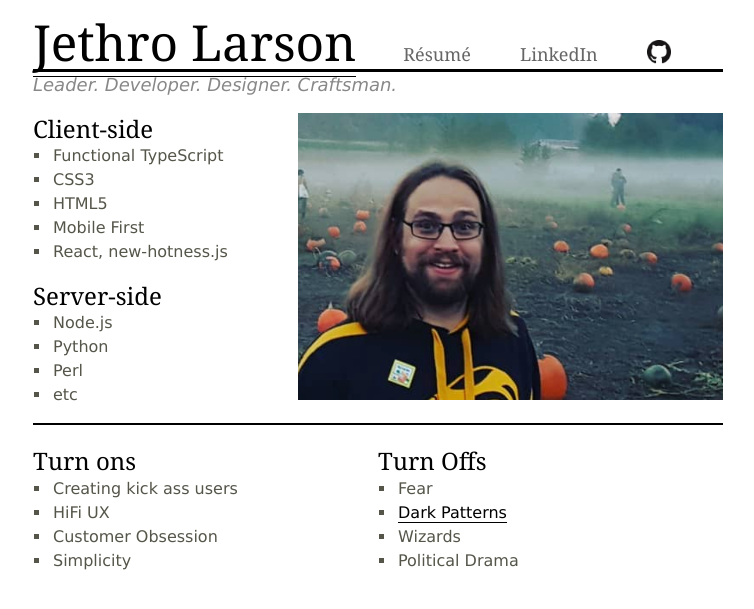
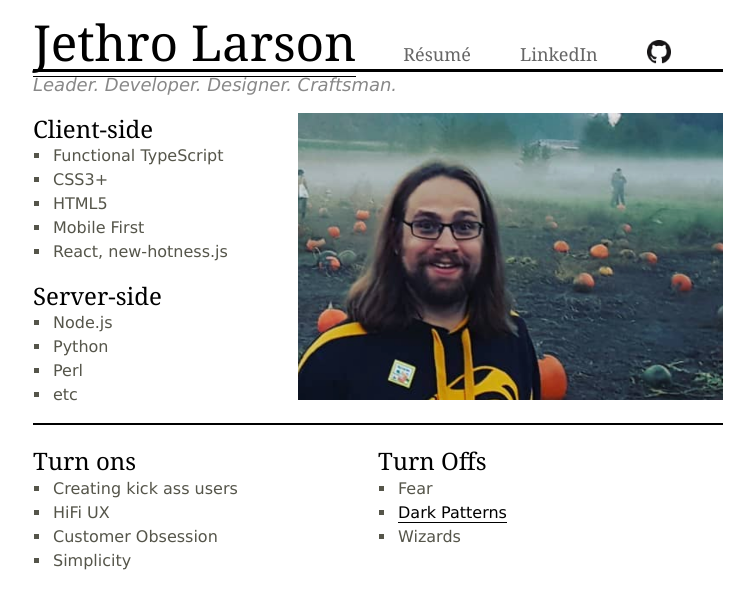
Before and after one commit to jethrolarson/jethrolarson.github.com, a Jekyll site: the page built from index.md, in a window 1280 px wide. Shown: the top 609 px of the page, without its empty margins (262-1016 px from the left). Built offline with Jekyll 4.4.1, drawn with Linux system fonts in a browser that asks for light colours.

Commit message:
Update index.md

```diff
--- a/index.md
+++ b/index.md
@@ -12,7 +12,7 @@ Client-side
 ---
 
 * Functional TypeScript
-* CSS3
+* CSS3+
 * HTML5
 * Mobile First
 * React, new-hotness.js
@@ -43,7 +43,6 @@ Server-side
             <li>Fear</li>
             <li><a href="http://darkpatterns.org">Dark Patterns</a></li>
             <li>Wizards</li>
-            <li>Political Drama</li>
         </ul>
     </div>
 </div>
```
